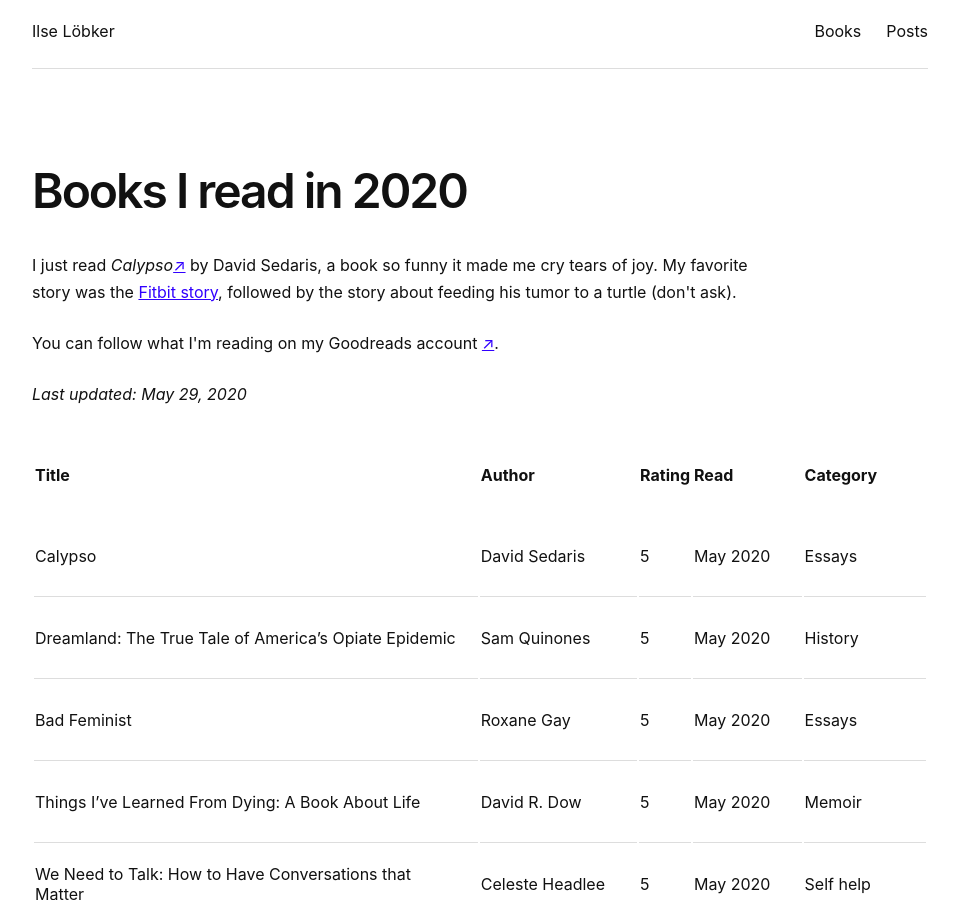
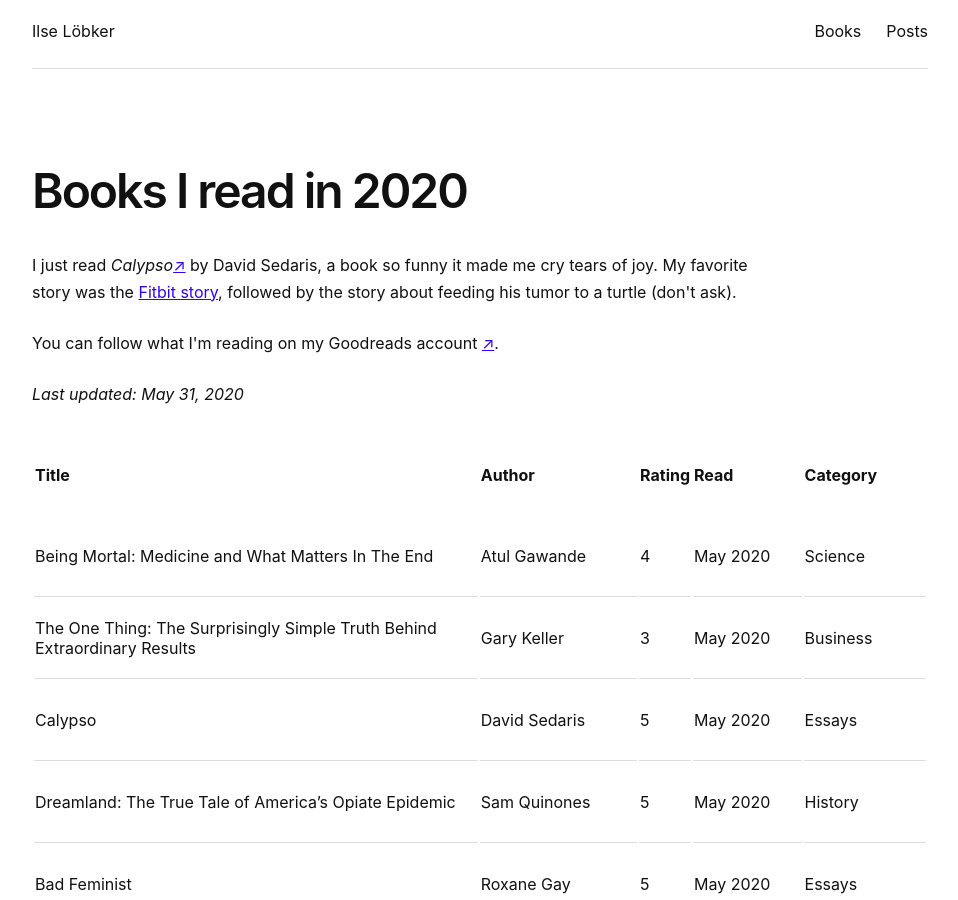
Before and after one commit to imlsw/imlsw.github.io, a Jekyll site: the page built from _posts/2020-05-19-books-2020.md, in a window 1280 px wide and 900 px high. Shown: the whole window, without its empty margins (168-1126 px from the left). Built offline with Jekyll 4.4.1, drawn with Linux system fonts in a browser that asks for light colours; some web fonts are replaced.

Commit message:
Updated books

```diff
--- a/_posts/2020-05-19-books-2020.md
+++ b/_posts/2020-05-19-books-2020.md
@@ -10,10 +10,12 @@ author: Ilse
 <div class="main-content-blog"><p>I just read <i>Calypso</i><a href="https://www.goodreads.com/book/show/38348476-calypso" target="blank">&#8599;</a> by David Sedaris, a book so funny it made me cry tears of joy. My favorite story was the <a href="https://www.newyorker.com/magazine/2014/06/30/stepping-out-3" target="blank">Fitbit story</a>, followed by the story about feeding his tumor to a turtle (don't ask).</p>
 <p>You can follow what I'm reading on my Goodreads account <a href="https://www.goodreads.com/ilseml" target="blank">&#8599;</a>.</p></div>
 
-*Last updated: May 29, 2020*
+*Last updated: May 31, 2020*
 
 |	Title	|	Author	|	Rating	|	Read	|	Category	|
 |	---------	|	---------	|	---------	|	---------	|	---------	|
+| Being Mortal: Medicine and What Matters In The End | Atul Gawande | 4 | May 2020 | Science |
+| The One Thing: The Surprisingly Simple Truth Behind Extraordinary Results | Gary Keller | 3 | May 2020 | Business |
 | Calypso | David Sedaris | 5 | May 2020 | Essays |
 | Dreamland: The True Tale of America's Opiate Epidemic | Sam Quinones | 5 | May 2020 | History |
 | Bad Feminist | Roxane Gay | 5 | May 2020 | Essays |
```
